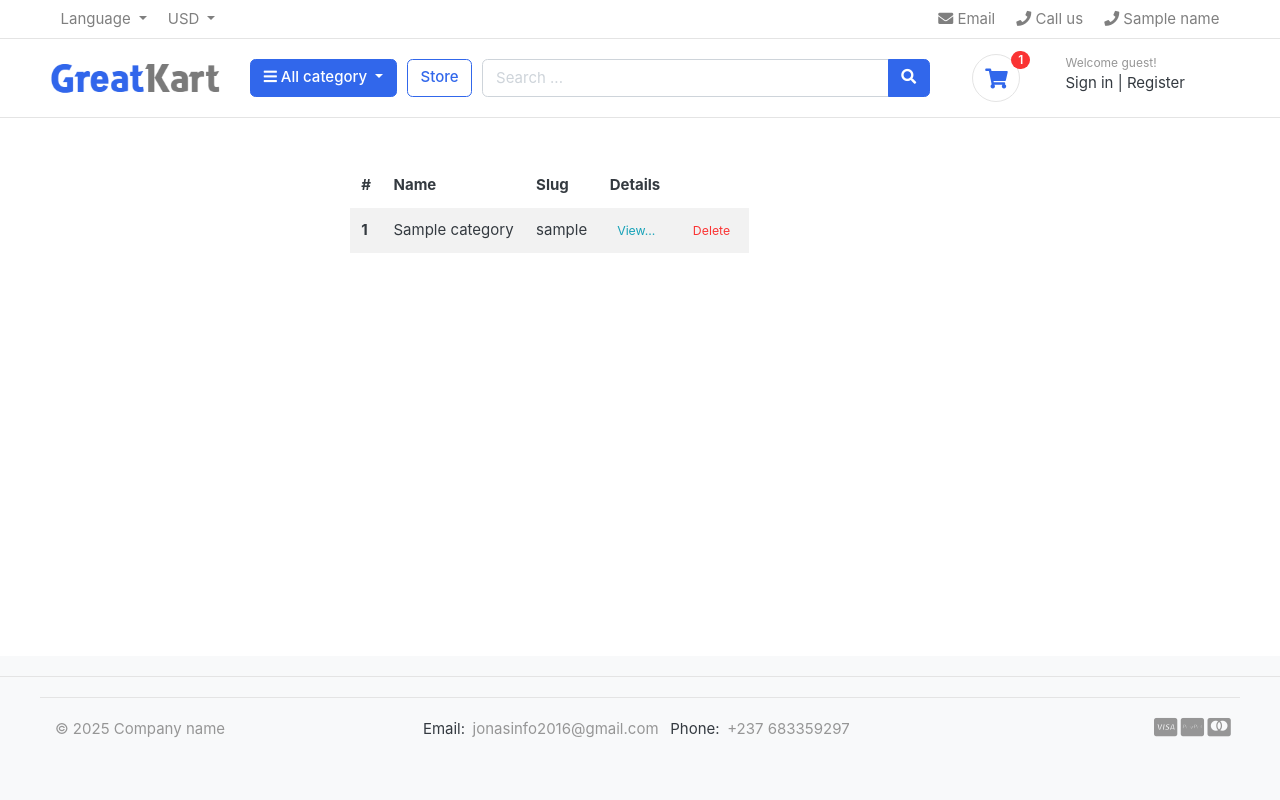
After one commit to s80programmeomega/greatKart, a Django app: template templates/store/category_list.html in a window 1280 px wide. The commit adds this page. Run offline with Django 5.2, Linux system fonts and the light colour scheme; the template is opened without the code that fills it: most values are stand-ins (such as "Sample title", 1, 10 or a date in 2020); some libraries are stand-ins or nearby versions; some web fonts are replaced.

Commit message:
Updated category listing

```diff
--- a/category/forms.py
+++ b/category/forms.py
@@ -6,7 +6,7 @@ class CategoryForm(forms.ModelForm):
 
     class Meta:
         model = Category
-        fields = '__all__'
+        fields = ['category_image', 'category_name', 'slug', 'description',]
         widgets = {
             'category_name': forms.TextInput(attrs={'class': 'form-control'}),
             'description': forms.Textarea(attrs={'class': 'form-control'}),
--- a/category/urls.py
+++ b/category/urls.py
@@ -6,6 +6,7 @@ from . import views
 app_name = 'category'
 
 urlpatterns = [
+    path('', views.category_list, name='category_list'),
     path('<int:category_id>/', views.category_detail, name='category_detail'),
     path('delete/<int:category_id>/', views.category_delete, name='category_delete'),
     path('add/', views.category_create, name='category_add'),
--- /dev/null
+++ b/templates/store/category_list.html
@@ -0,0 +1,48 @@
+{% extends "base.html" %}
+{% load crispy_forms_tags %}
+
+{% block title %}
+Category - {{ category.name }}
+{% endblock title %}
+
+{% block content %}
+
+<div class="container">
+    <div class="row py-5">
+        <div class="col"></div>
+        <div class="col-6">
+            <table class="table table-hover table-responsive table-striped table-borderless">
+                <thead>
+                    <tr>
+                        <th scope="col">#</th>
+                        <th scope="col">Name</th>
+                        <th scope="col">Slug</th>
+                        <th scope="col">Details</th>
+                    </tr>
+                </thead>
+                <tbody>
+                    {% for category in categories %}
+                        <tr>
+                            <th scope="row">{{category.id}}</th>
+                            <td>{{category.category_name}}</td>
+                            <td>{{category.slug}}</td>
+                            <td>
+                                <a href='{% url "category:category_detail" category.id %}' class="btn-outline-info btn-sm">
+                                    View...
+                                </a>
+                            </td>
+                            <td>
+                                <a href='{% url "category:category_delete" category.id %}' class="btn-outline-danger btn-sm">
+                                    Delete
+                                </a>
+                            </td>
+                        </tr>
+                    {% endfor %}
+                </tbody>
+            </table>
+        </div>
+        <div class="col"></div>
+    </div>
+</div>
+
+{% endblock content %}
--- a/templates/store/store.html
+++ b/templates/store/store.html
@@ -175,7 +175,7 @@
 									</div> <!-- price-wrap.// -->
 								</div>
 								{% if p.stock > 0%}
-								<a href="{{p.get_url}}" class="btn  btn-outline-primary">
+								<a href="{{p.get_url}}" class="btn  btn-outline-info">
 									<span class="text">View details</span>
 								</a>
 								{% else %}
```
Also changed, not shown: category/views.py (+7 -16 lines), templates/store/category_detail.html (+11 -1 lines).
